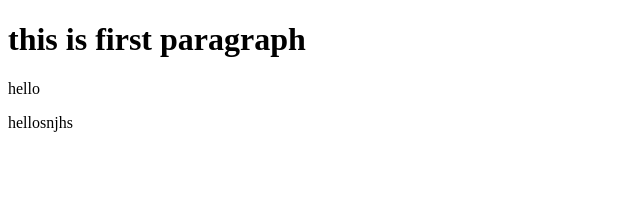
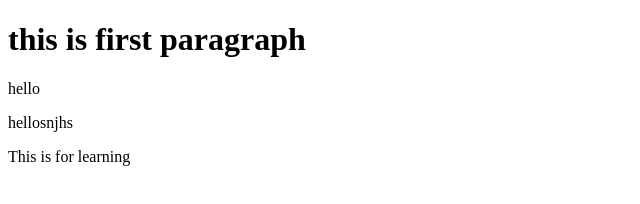
Before and after one commit to Ranjitkaur2212/git-test, a website: page index.html in a window 1280 px wide. Shown: the whole page, without its empty margins (0-640 px from the left). Drawn offline with Linux system fonts and the light colour scheme.

Commit message:
fifth commit

```diff
--- a/index.html
+++ b/index.html
@@ -7,6 +7,7 @@
         <h1>this is first paragraph</h1>
           <p>hello </p>
           <p>hellosnjhs</p>
+          <p>This is for learning</p>
 
     </body>
 </html>
```
Also changed, not shown: package.json (added, +20 -0 lines), 2 other files.
